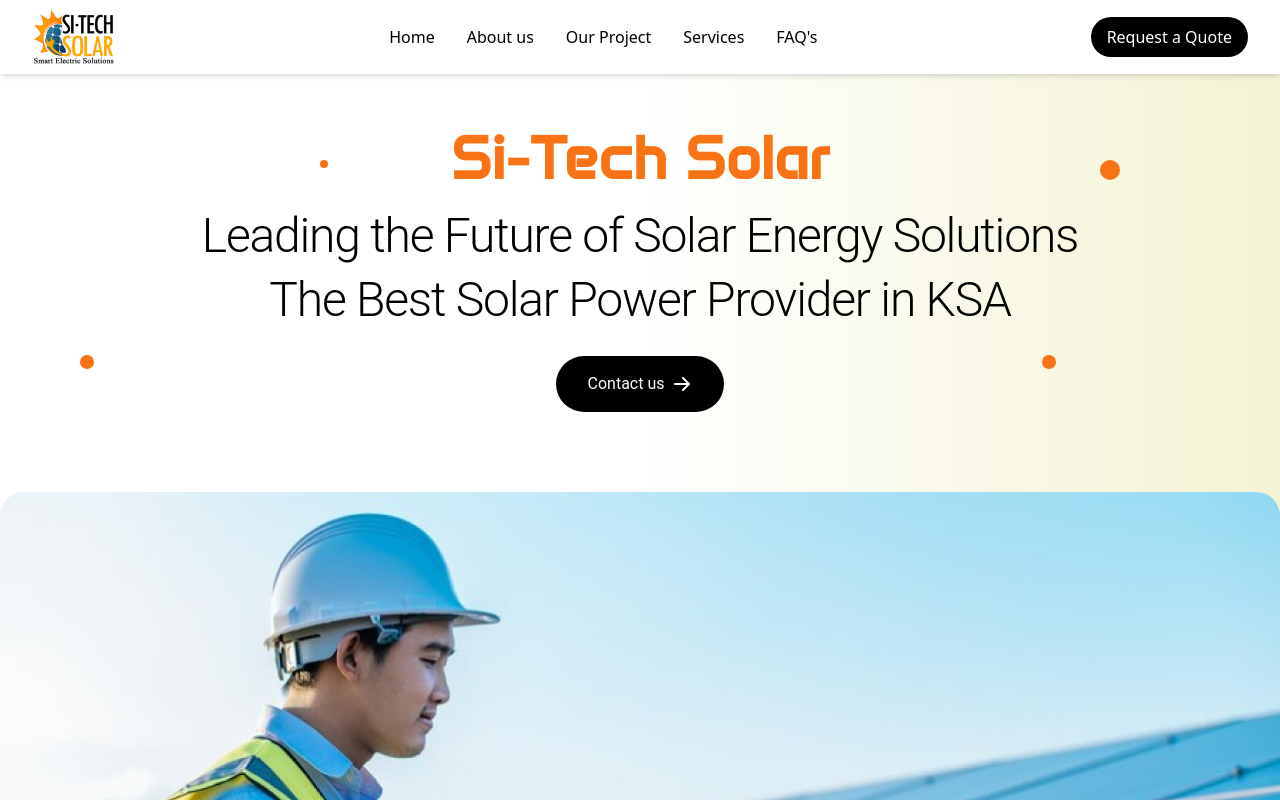
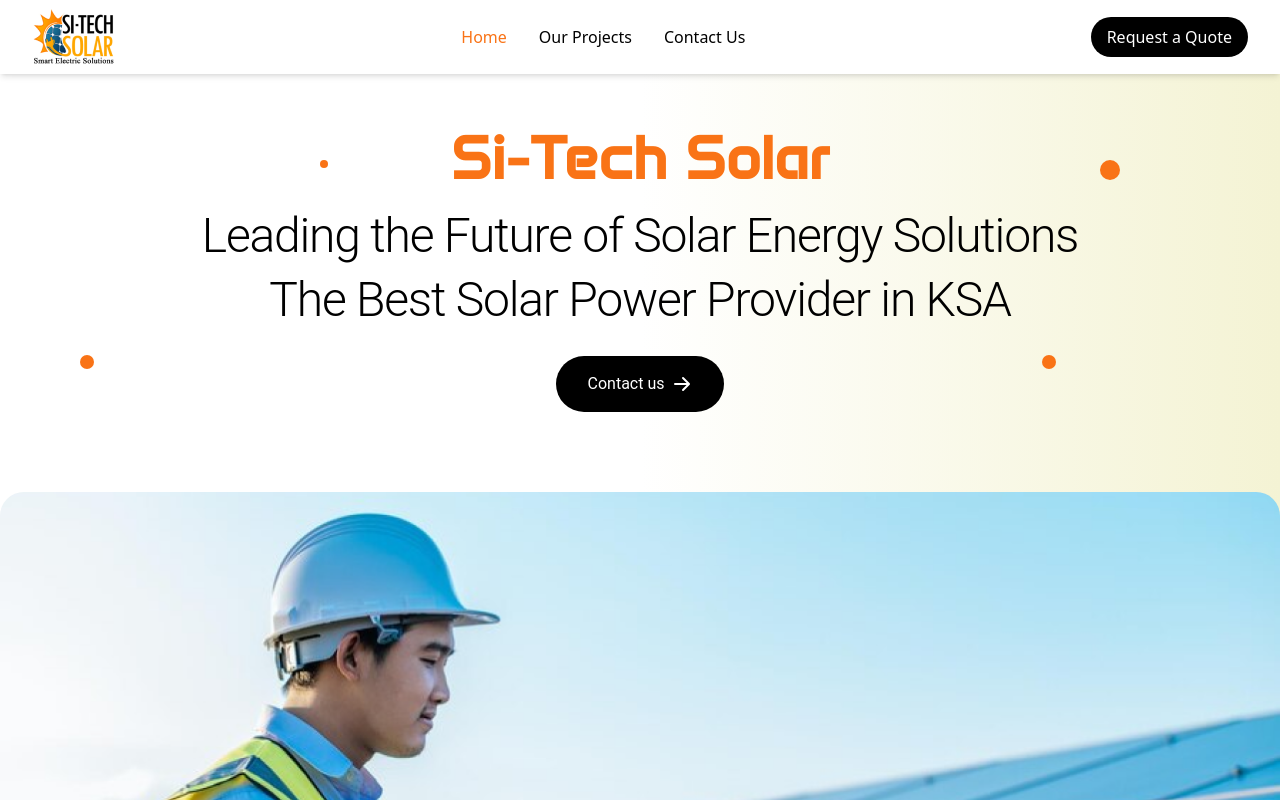
Before and after one commit to Hrithik0112/Sitech-solar, a React (Vite) app: page / in a window 1280 px wide. Shown: the top 800 px of the page. Built offline with nearby package versions, Linux system fonts and the light colour scheme.

Commit message:
Fix: Updated Navbar

```diff
--- a/src/App.tsx
+++ b/src/App.tsx
@@ -8,13 +8,20 @@
 function App() {
   return (
     <>
-    <Navbar />
-    <Routes>
-      <Route path="/" element={<Home />} />
-      <Route path="/contact" element={<ContactUs />} />
-      <Route path="/projects" element={<ProjectPage />} />
-    </Routes>
-    <Footer />
+      <Navbar />
+      <Routes>
+        <Route
+          path="/"
+          element={
+            <>
+              <Home />
+              <Footer />
+            </>
+          }
+        />
+        <Route path="/contact" element={<ContactUs />} />
+        <Route path="/projects" element={<ProjectPage />} />
+      </Routes>
     </>
   );
 }
--- a/src/components/Navbar.tsx
+++ b/src/components/Navbar.tsx
@@ -1,21 +1,25 @@
 import { FC, useState } from 'react';
 import Logo from "../assets/sitech-logo.png"
-import { Link, useLocation, useNavigate } from 'react-router';
+import { Link, useNavigate, useLocation } from 'react-router';
 
 const Navbar: FC = () => {
+  const navigate = useNavigate();
   const location = useLocation();
-  const navigate = useNavigate();
   const [isMenuOpen, setIsMenuOpen] = useState(false);
 
-  const scrollToSection = (sectionId: string) => {
-    if (location.pathname === '/') {
-      const element = document.getElementById(sectionId);
-      element?.scrollIntoView({ behavior: 'smooth' });
-    }
+
+  const handleHome = () => {
+      navigate('/');
+      window.scrollTo(0, 0);
     };
 
   const handleContact = () => {
     navigate('/contact');
+    window.scrollTo(0, 0);
+  };
+
+  const handleProjects = () => {
+    navigate('/projects');
     window.scrollTo(0, 0);
   };
 
@@ -40,98 +44,49 @@
         </svg>
       </button>
 
-      <div className="hidden md:flex gap-8">
-        {location.pathname !== '/projects' && (
-          <>
+      <div className="flex gap-8">
         <Link
           to="/"
-          onClick={() => scrollToSection('home')}
-          className="hover:text-orange-500"
+          onClick={handleHome}
+          className={`${location.pathname === '/' ? 'text-orange-500' : ''} hover:text-orange-500`}
         >
           Home
         </Link>
         <Link
-              to={location.pathname === '/' ? '#' : '#'}
-              onClick={() => scrollToSection('about')}
-              className="hover:text-orange-500"
+          to='/projects'
+          onClick={handleProjects}
+          className={`${location.pathname === '/projects' ? 'text-orange-500' : ''} hover:text-orange-500`}
         >
-              About us
+          Our Projects
         </Link>
         <Link
-              to={location.pathname === '/' ? '#' : '/projects'}
-              onClick={() => scrollToSection('projects')}
-              className="hover:text-orange-500"
+          to='/contact'
+          className={`${location.pathname === '/contact' ? 'text-orange-500' : ''} hover:text-orange-500`}
         >
-              Our Project
+          Contact Us
         </Link>
-            <Link
-              to={location.pathname === '/' ? '#' : '#'}
-              onClick={() => scrollToSection('services')}
-              className="hover:text-orange-500"
-            >
-              Services
-            </Link>
-            <Link
-              to={location.pathname === '/' ? '#' : '#'}
-              onClick={() => scrollToSection('faq')}
-              className="hover:text-orange-500"
-            >
-              FAQ's
-            </Link>
-          </>
-        )}
       </div>
 
       <div className={`${isMenuOpen ? 'flex' : 'hidden'} md:hidden absolute top-full left-0 right-0 flex-col bg-white shadow-md py-4 px-4 justify-center items-center`}>
         <Link
           to="/"
-          onClick={() => {
-            scrollToSection('home');
-            setIsMenuOpen(false);
-          }}
-          className="py-2 hover:text-orange-500"
+          onClick={handleHome}
+          className={`py-2 ${location.pathname === '/' ? 'text-orange-500' : ''} hover:text-orange-500`}
         >
           Home
         </Link>
         <Link
-          to={location.pathname === '/' ? '#' : '#'}
-          onClick={() => {
-            scrollToSection('about');
-            setIsMenuOpen(false);
-          }}
-          className="py-2 hover:text-orange-500"
+          to='/projects'
+          onClick={handleProjects}
+          className={`py-2 ${location.pathname === '/projects' ? 'text-orange-500' : ''} hover:text-orange-500`}
         >
-          About us
+          Our Projects
         </Link>
         <Link
-          to={location.pathname === '/' ? '#' : '/projects'}
-          onClick={() => {
-            scrollToSection('projects');
-            setIsMenuOpen(false);
-          }}
-          className="py-2 hover:text-orange-500"
+          to='/contact'
+          className={`py-2 ${location.pathname === '/contact' ? 'text-orange-500' : ''} hover:text-orange-500`}
         >
-          Our Project
-        </Link>
-        <Link
-          to={location.pathname === '/' ? '#' : '#'}
-          onClick={() => {
-            scrollToSection('services');
-            setIsMenuOpen(false);
-          }}
-          className="py-2 hover:text-orange-500"
-        >
-          Services
-        </Link>
-        <Link
-          to={location.pathname === '/' ? '#' : '#'}
-          onClick={() => {
-            scrollToSection('faq');
-            setIsMenuOpen(false);
-          }}
-          className="py-2 hover:text-orange-500"
-        >
-          FAQ's
+          Contact Us
         </Link>
         <button
           onClick={() => {
@@ -144,24 +99,12 @@
         </button>
       </div>
 
-      <div className="items-center gap-4 hidden md:flex">
-      <Link
-          to="/"
-          onClick={() => {
-            scrollToSection('home')
-            window.scrollTo(0, 0)
-          }}
-          className={`hover:text-orange-500 ${location.pathname === '/projects' ? 'block' : 'hidden'} `}
-        >
-          Home
-        </Link>
       <button
         onClick={handleContact}
         className="hidden md:block bg-black text-white px-4 py-2 rounded-full hover:bg-gray-800"
       >
         Request a Quote
       </button>
-      </div>
 
     </nav>
   );
```
Lines whose indentation alone changed are shown as unchanged.
